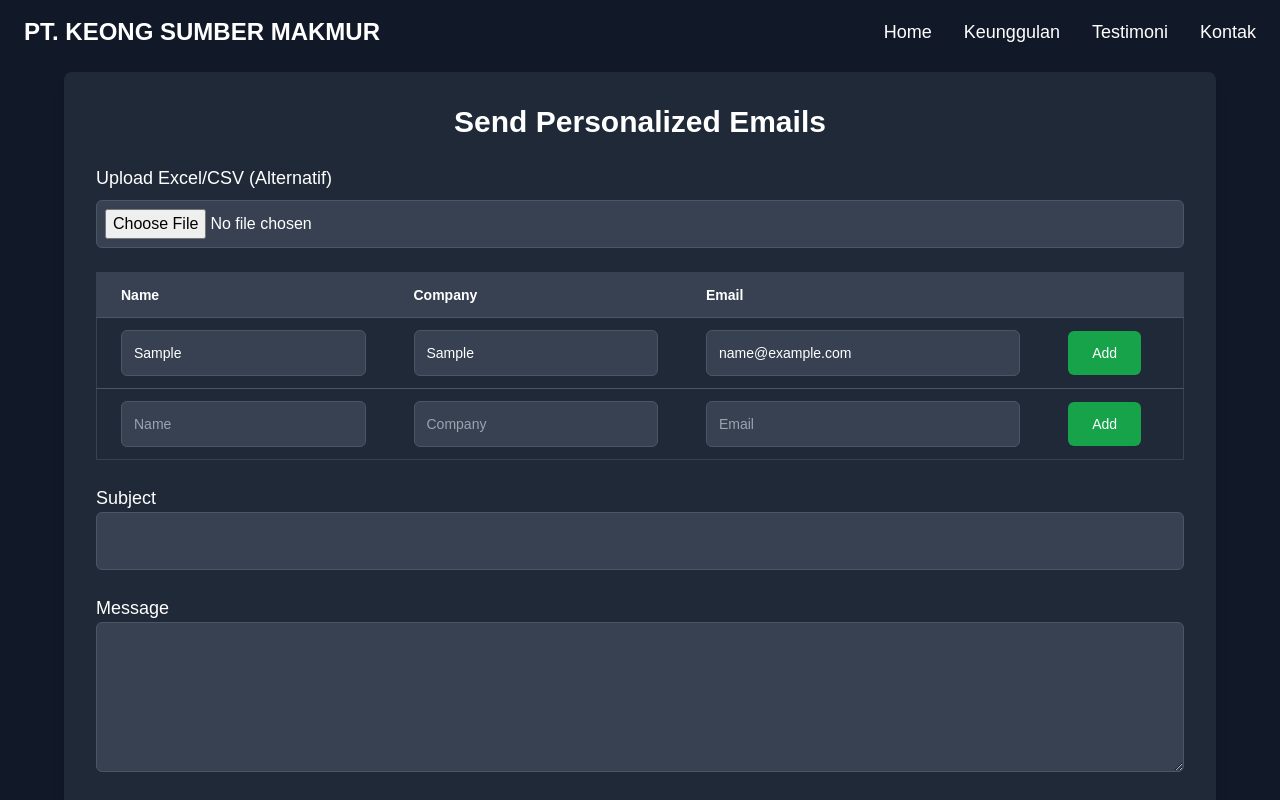
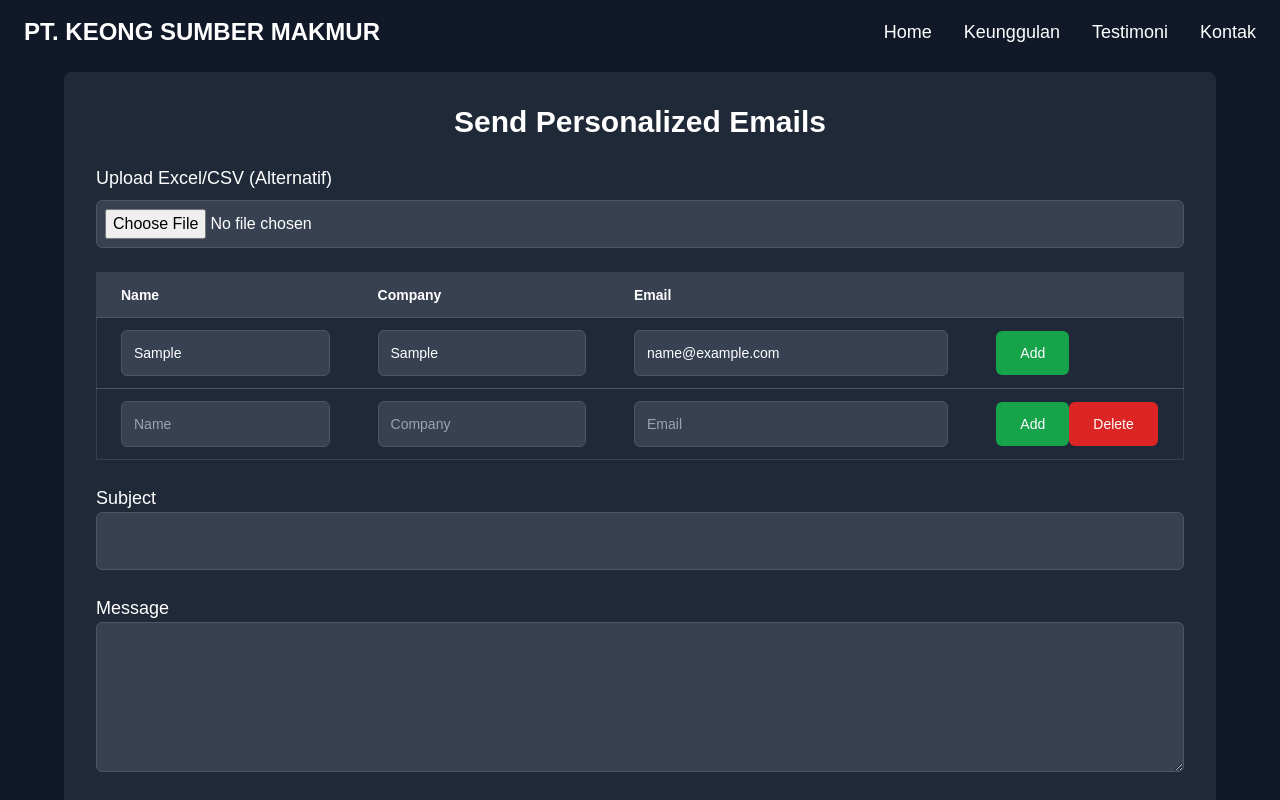
Before and after one commit to obeddx/keongImporNew, a Next.js app: page /send in a window 1280 px wide. Both pictures are taken after typing "Sample", "Sample", "name@example.com" into the empty fields and a click on the button "Add". Shown: the top 800 px of the page. Built offline with nearby package versions, Linux system fonts and the light colour scheme.

Commit message:
delete button

```diff
--- a/app/send/page.tsx
+++ b/app/send/page.tsx
@@ -24,6 +24,12 @@ const SendEmailPage = () => {
   const addRecipient = () => {
     setRecipients([...recipients, { email: "", name: "", company: "" }]);
   };
+
+  const removeRecipient = (index: number) => {
+    const updatedRecipients = recipients.filter((_, i) => i !== index);
+    setRecipients(updatedRecipients);
+  };
+
 
   const handleFileUpload = (event: React.ChangeEvent<HTMLInputElement>) => {
     const file = event.target.files?.[0];
@@ -162,6 +168,11 @@ const SendEmailPage = () => {
                     </td>
                     <td className="px-6 py-3">
                       <button type="button" onClick={addRecipient} className="bg-green-600 py-3 px-6 rounded-md hover:bg-green-700">Add</button>
+                      {index > 0 && (
+                        <button type="button" onClick={() => removeRecipient(index)} className="bg-red-600 py-3 px-6 rounded-md hover:bg-red-700">
+                          Delete
+                        </button>
+                      )}
                     </td>
                   </tr>
                 ))}
```
